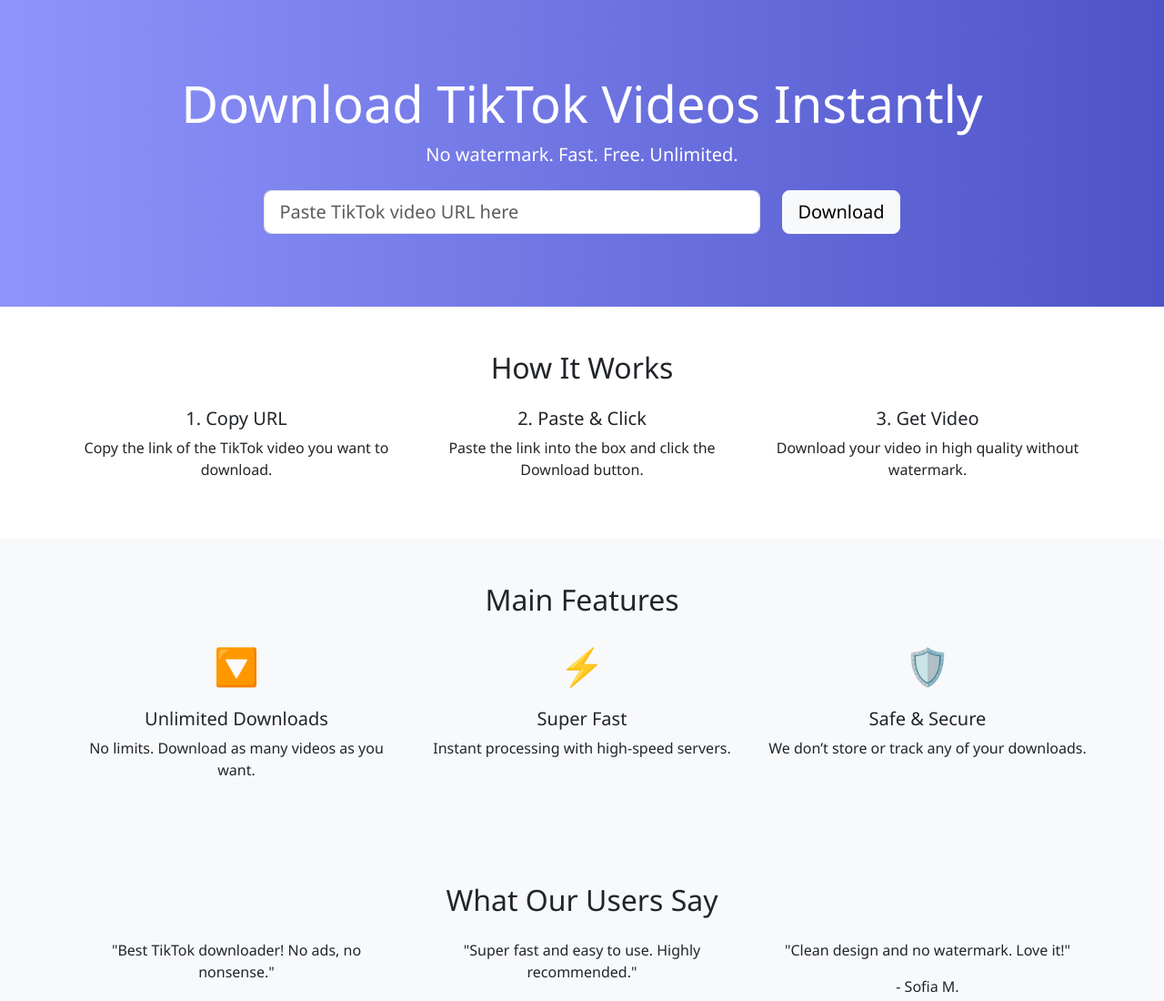
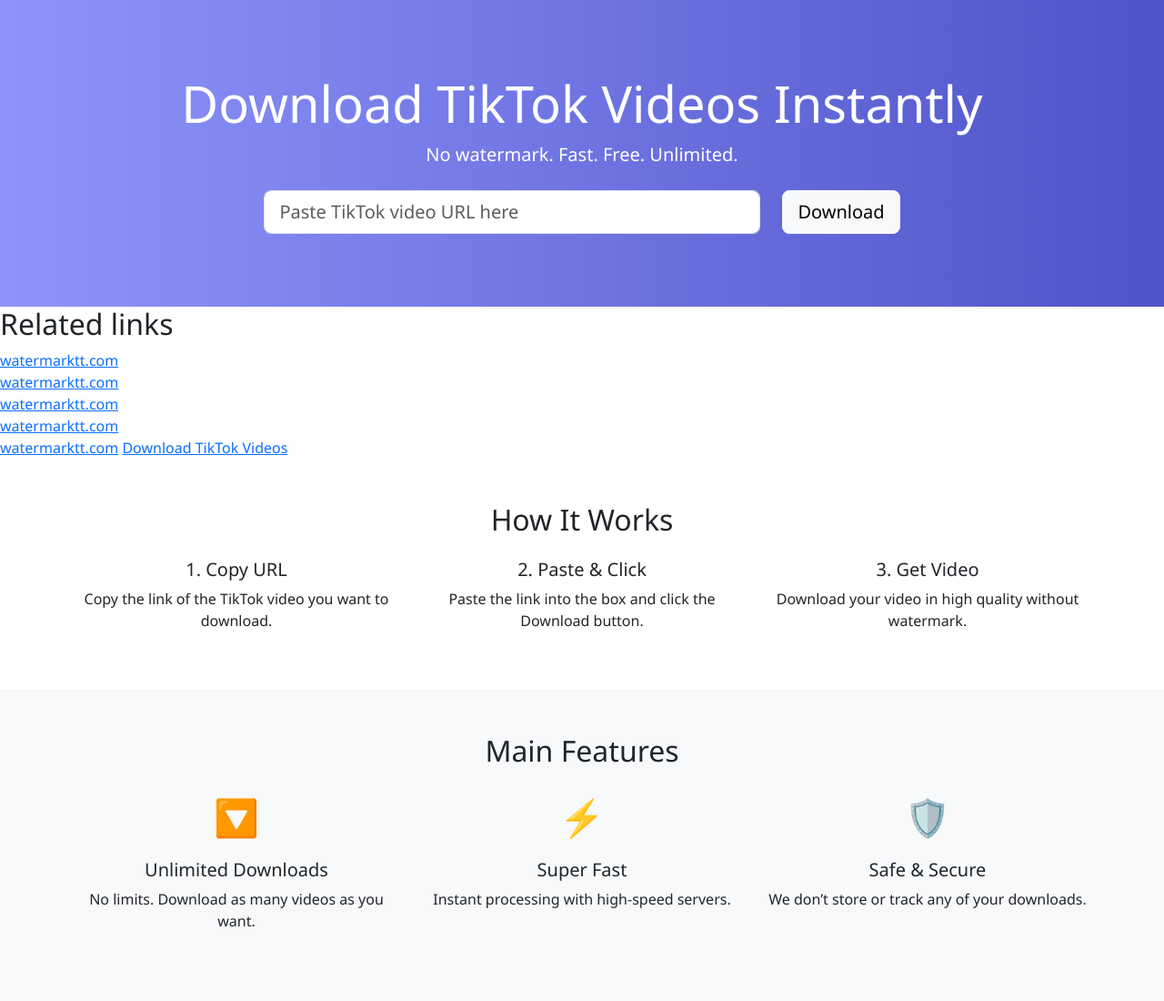
Before and after one commit to joygarten33/DownloadTikTokVideos, a plain HTML site: page index.html in a window 1280 px wide. Shown: the top 1100 px of the page at 91% size. Drawn offline with nearby package versions, Linux system fonts and the light colour scheme.

Commit message:
Update index.html

```diff
--- a/index.html
+++ b/index.html
@@ -47,7 +47,13 @@
     </form>
   </div>
 </section>
-
+<h2>Related links</h2>
+<a href="https://watermarkttdownloadtiktokvideos.carrd.co/">watermarktt.com</a><br>
+<a href="https://forum.kryptronic.com/profile.php?id=229856">watermarktt.com</a><br>
+<a href="http://linoit.com/users/watermarktt/canvases/Download%20TikTok%20Videos%20">watermarktt.com</a><br>
+<a href="https://md.darmstadt.ccc.de/s/FAQE-hvDf">watermarktt.com</a><br>
+<a href="https://www.emaze.com/@ALFCZZLIQ/how-to-download-tiktok-videos-easily">watermarktt.com</a>
+<a href="https://www.watermarktt.com/">Download TikTok Videos </a>
 <!-- Section 2: How It Works -->
 <section class="py-5 text-center">
   <div class="container">
```
